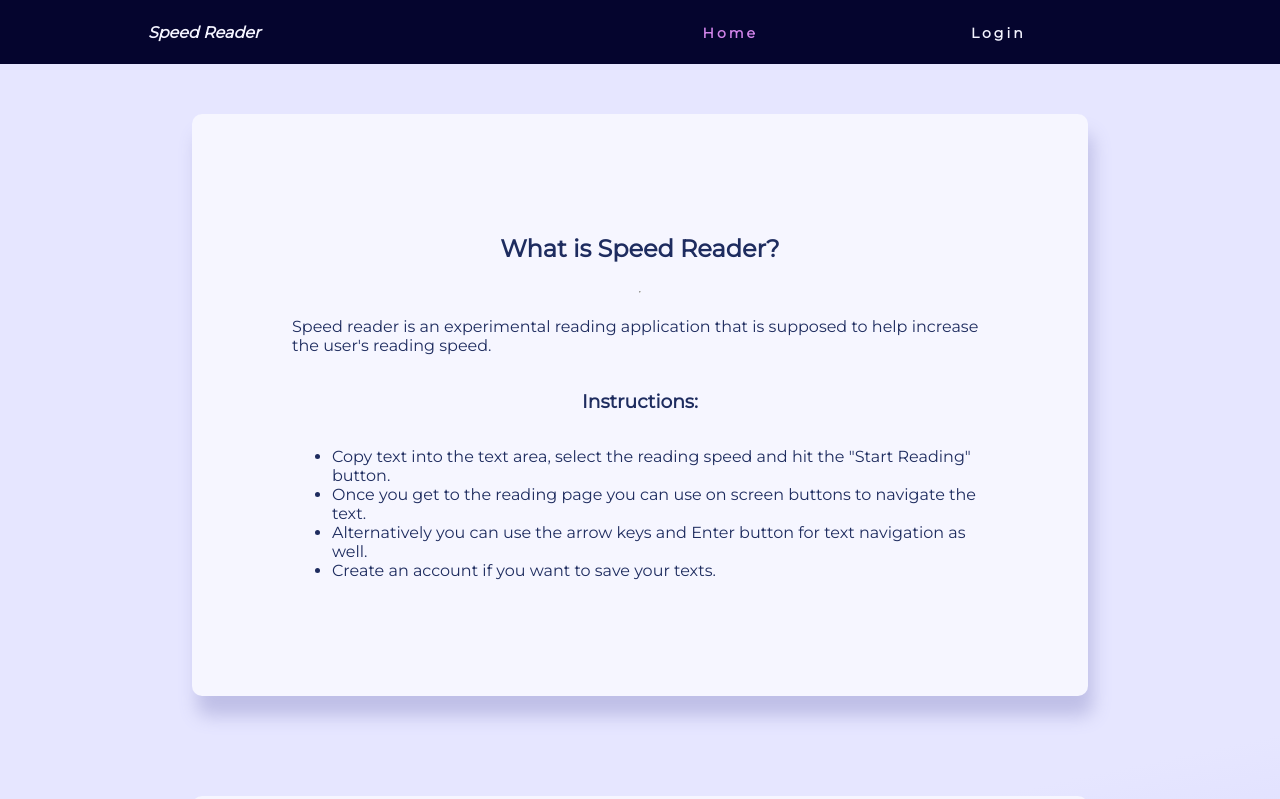
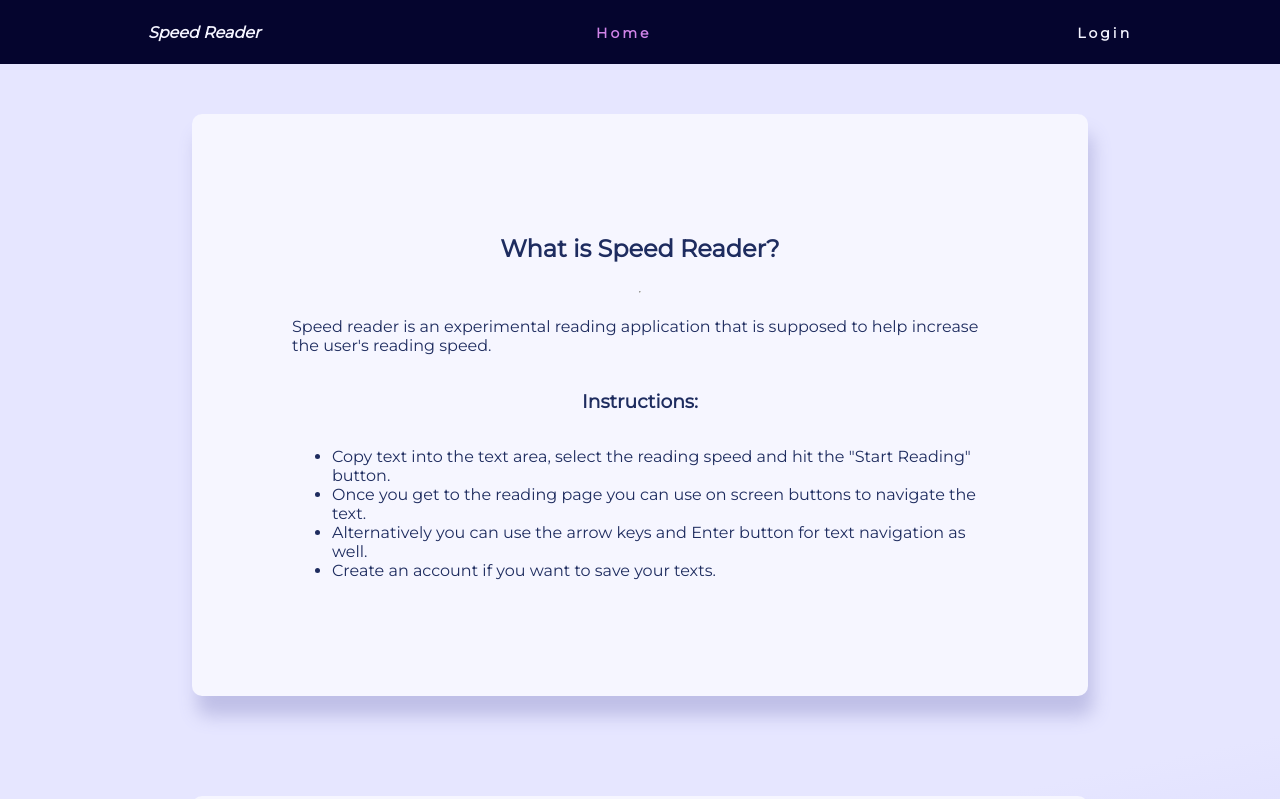
Before and after one commit to ellisorane/speed-reader, a React (Create React App) app in the folder client/: page / in a window 1280 px wide. Shown: the top 799 px of the page. Built offline with nearby package versions, Linux system fonts and the light colour scheme.

Commit message:
mobile css fix

```diff
--- a/client/src/components/Nav/Nav.module.css
+++ b/client/src/components/Nav/Nav.module.css
@@ -19,7 +19,7 @@ nav {
 
 .navLinksUl {
     display: flex;
-    justify-content: space-around;
+    justify-content: space-between;
     width: 45%;
 }
 
@@ -64,6 +64,7 @@ nav {
     }
 
     nav {
+        top: 0;
         position: fixed;
         z-index: 100;
     }
@@ -78,9 +79,14 @@ nav {
         top: 8vh;
         background-color: var(--nav-bg-color);
         flex-direction: column;
+        justify-content: start;
         align-items: center;
         transform: translateX(100%);
         transition: all 0.5s ease-in;
+    }
+
+    .navLinksUl li {
+        margin: 50px 0;
     }
 
     .burger {
--- a/client/src/components/Profile/Profile.module.css
+++ b/client/src/components/Profile/Profile.module.css
@@ -1,7 +1,7 @@
 .container {
     background: rgb(246, 246, 255);
     padding: 15px 30px;
-    margin-top: 90px;
+    margin-top: 100px;
     display: flex;
     flex-direction: column;
     justify-content: center;
```
